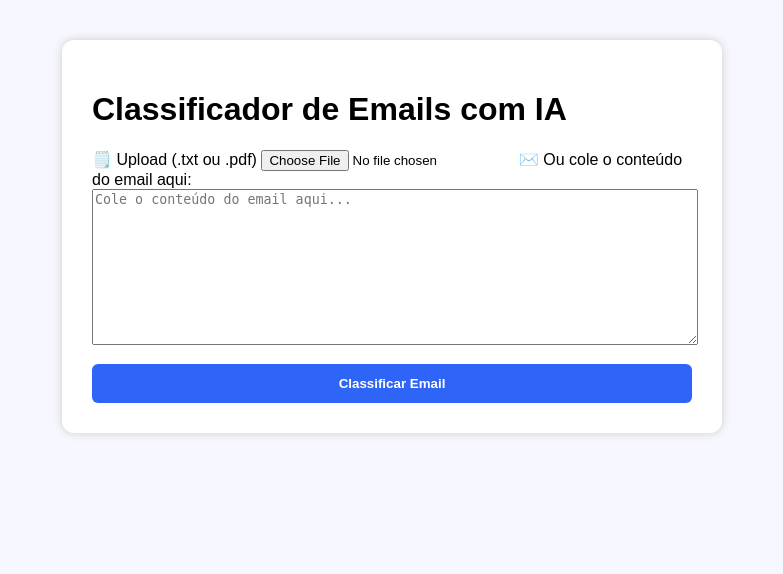
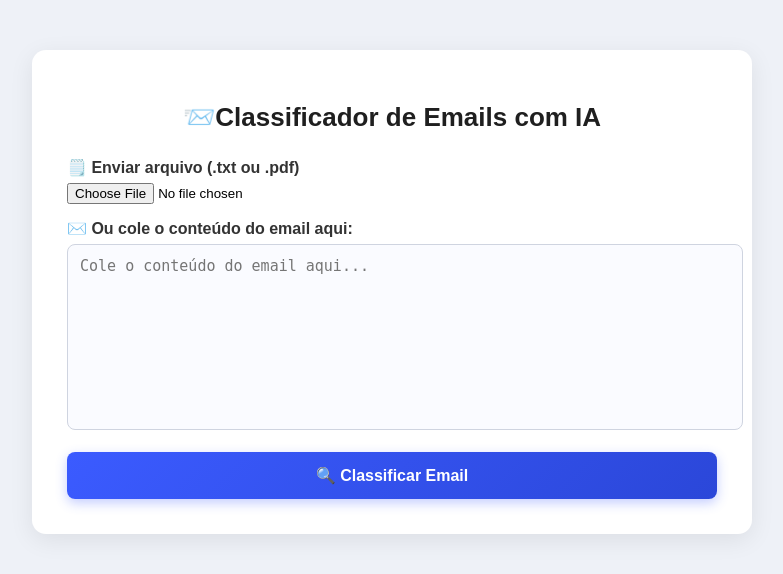
Before and after one commit to Joa1v-dev/Classificador-emails, a Flask app: page / in a window 1280 px wide. Shown: the top 574 px of the page, without its empty margins (248-1031 px from the left). Run offline with Flask 3, Linux system fonts and the light colour scheme.

Commit message:
corrigindo erro de verificação

```diff
--- a/static/style.css
+++ b/static/style.css
@@ -1,29 +1,103 @@
 body {
-    background: #f7f7ff;
+    background: #eef1f7;
     font-family: Arial, sans-serif;
+    margin: 0;
+    padding: 0;
 }
 
 .container {
-    width: 600px;
-    margin: 40px auto;
-    background: white;
-    padding: 30px;
-    border-radius: 12px;
-    box-shadow: 0 0 10px #ccc;
+    width: 90%;
+    max-width: 650px;
+    margin: 50px auto;
+    background: #ffffff;
+    padding: 35px;
+    border-radius: 14px;
+    box-shadow: 0 6px 25px rgba(0, 0, 0, 0.08);
+    animation: fadeIn 0.4s ease-in-out;
+}
+
+h1 {
+    text-align: center;
+    color: #1f1f1f;
+    margin-bottom: 25px;
+    font-size: 26px;
+}
+
+label {
+    font-weight: 600;
+    display: block;
+    margin-top: 15px;
+    margin-bottom: 6px;
+    font-weight: 600;
+    color: #333;
+}
+
+input[type="text"],:houver {
+    border-color: #7293ff;
 }
 
 textarea {
     width: 100%;
-    height: 150px;
+    height: 160px;
+    padding: 12px;
+    border-radius: 8px;
+    border: 1px solid #cfd4e0;
+    background: #fafbff;
+    resize: none;
+    font-size: 15px;
+    transition: 0.2s;
+}
+
+textarea:focus {
+    outline: none;
+    border-color: #4c77ff;
+    background: #fff;
 }
 
 button {
-    margin-top: 15px;
-    padding: 12px;
+    margin-top: 18px;
+    padding: 14px;
     width: 100%;
-    background: #2f65f7;
+    background: linear-gradient(135deg, #3b5bff, #2b47d9);
     color: white;
-    font-weight: bold;
+    font-weight: 600;
+    font-size: 16px;
     border: none;
-    border-radius: 6px;
+    border-radius: 8px;
+    cursor: pointer;
+    transition: 0.25s;
+    box-shadow: 0 4px 12px rgba(59, 91, 255, 0.3);
 }
+
+button:houver {
+    background: linear-gradient(135deg, #2b47d9, #2036b5);
+    transform: translateY(-2px);
+}
+
+.resultado {
+    margin-top: 35px;
+    padding: 20px;
+    border-radius: 12px;
+    background: #f8faff;
+    border-left: 5px solid #4c77ff;
+    box-shadow: 0 2px 14px rgba(0, 0, 0, 0.05);
+}
+
+.resultado h2 {
+    margin-top: 0;
+    color: #2d2d2d;
+}
+
+.resposta {
+    background: #ffffff;
+    padding: 15px;
+    border-radius: 8px;
+    border: 1px solid #d7dbea;
+    margin-top: 8px;
+    white-space: pre-wrap;
+}
+
+@keyframes fadeIn {
+    from { opacity: 0; transform: translateY(15px); }
+    to { opacity: 1; transform: translateY(0); }
+}
--- a/templates/index.html
+++ b/templates/index.html
@@ -3,22 +3,27 @@
 <head>
     <meta charset="UTF-8">
     <meta name="viewport" content="width=device-width, initial-scale=1.0">
-    <title>Classificador de Emails</title>
+    <title>Classificador de Emails com IA</title>
     <link rel="stylesheet" href="/static/style.css">
+
+     <link rel="preconnect" href="https://fonts.googleapis.com">
+    <link rel="preconnect" href="https://fonts.gstatic.com" crossorigin>
+    <link href="https://fonts.googleapis.com/css2?family=Inter:wght@300;400;600;700&display=swap" rel="stylesheet">
+
 </head>
 <body>
 
 <div class="container">
-    <h1>Classificador de Emails com IA</h1>
+    <h1>📨Classificador de Emails com IA</h1>
 
     <form method="POST" enctype="multipart/form-data">
-        <label>🗒️ Upload (.txt ou .pdf)</label>
-        <input type="file" name="arquivo_pdf" />
+        <label>🗒️ Enviar arquivo (.txt ou .pdf)</label>
+        <input type="file" name="arquivo_pdf" accept=".txt,.pdf"/>
 
         <label>✉️ Ou cole o conteúdo do email aqui:</label>
         <textarea name="email_text" placeholder="Cole o conteúdo do email aqui..."></textarea>
 
-        <button type="submit">Classificar Email</button>
+        <button type="submit">🔍 Classificar Email</button>
     </form>
 
     {% if categoria %}
```
